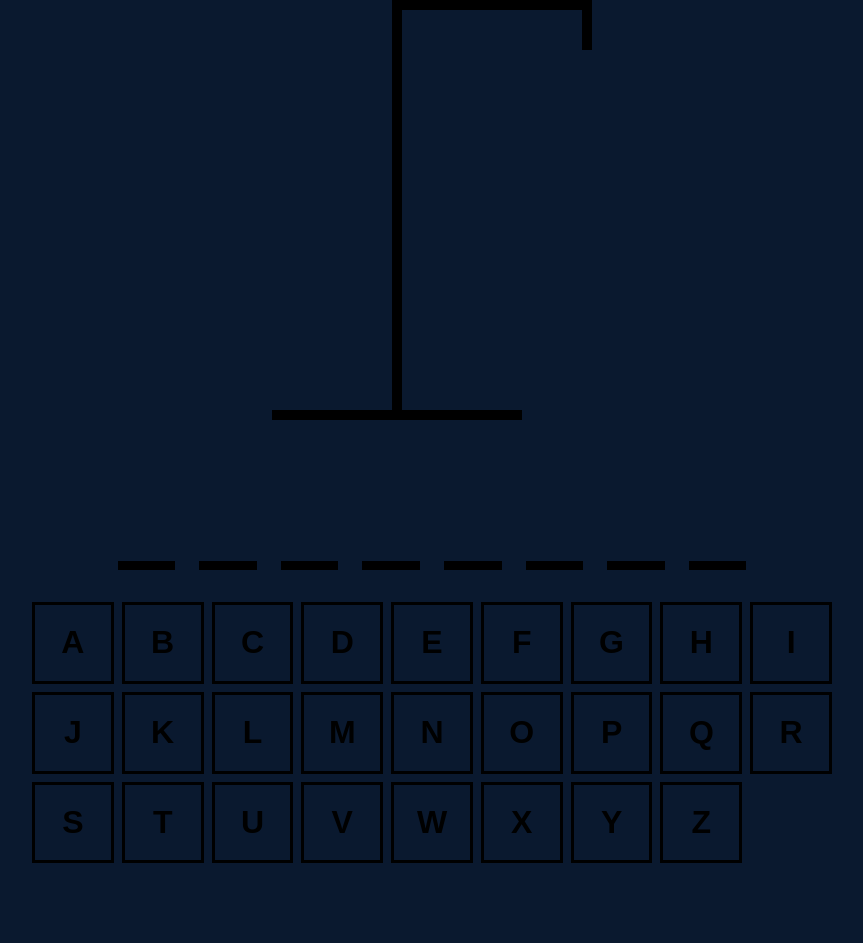
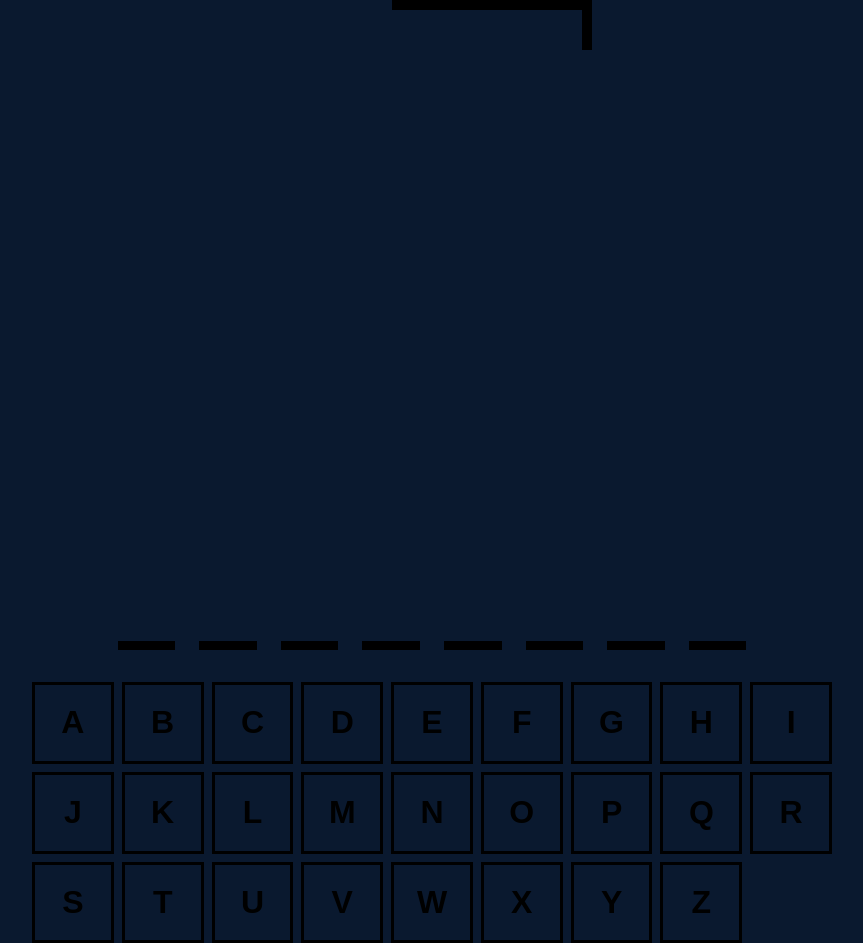
Before and after one commit to Michael-Hutchinson/hangman, a React (Vite) app: page / in a window 1280 px wide. Shown: the whole page, without its empty margins (208-1071 px from the left). Before the commit the page ends 863 px from the top, so only its background shows below. Built offline with nearby package versions, Linux system fonts and the light colour scheme.

Commit message:
feat: add base & line to guesses

```diff
--- a/src/components/Drawing/Drawing.styles.ts
+++ b/src/components/Drawing/Drawing.styles.ts
@@ -1,4 +1,21 @@
 import styled from 'styled-components';
+
+export const Base = styled.div`
+  height: 10px;
+  width: 250px;
+  background: black;
+  position: absolute;
+  bottom: 0;
+`;
+
+export const Line = styled.div`
+  height: 400px;
+  width: 10px;
+  background: black;
+  margin-left: 120px;
+  position: absolute;
+  bottom: 0;
+`;
 
 export const Head = styled.div`
   width: 50px;
--- a/src/components/Drawing/Drawing.tsx
+++ b/src/components/Drawing/Drawing.tsx
@@ -1,21 +1,23 @@
 import React from 'react';
-import { Body, Head, LeftArm, LeftLeg, RightArm, RightLeft } from './Drawing.styles';
+import { Base, Body, Head, LeftArm, LeftLeg, Line, RightArm, RightLeft } from './Drawing.styles';
 
 type DrawingProps = {
   numberOfGuesses: number;
 };
 
 function Drawing({ numberOfGuesses }: DrawingProps) {
+  const base = <Base />;
+  const line = <Line />;
   const head = <Head />;
   const body = <Body />;
   const rightArm = <RightArm />;
   const leftArm = <LeftArm />;
   const rightLeg = <RightLeft />;
   const leftLeg = <LeftLeg />;
-  const bodyParts = [head, body, rightArm, leftArm, rightLeg, leftLeg];
+  const hangmanDrawing = [base, line, head, body, rightArm, leftArm, rightLeg, leftLeg];
   return (
-    <div style={{ position: 'relative' }}>
-      {bodyParts.slice(0, numberOfGuesses)}
+    <div style={{ position: 'relative', height: '500px' }}>
+      {hangmanDrawing.slice(0, numberOfGuesses)}
       <div
         style={{
           height: '50px',
@@ -28,8 +30,6 @@ function Drawing({ numberOfGuesses }: DrawingProps) {
         }}
       />
       <div style={{ height: '10px', width: '200px', background: 'black', marginLeft: '120px' }} />
-      <div style={{ height: '400px', width: '10px', background: 'black', marginLeft: '120px' }} />
-      <div style={{ height: '10px', width: '250px', background: 'black' }} />
     </div>
   );
 }
```
